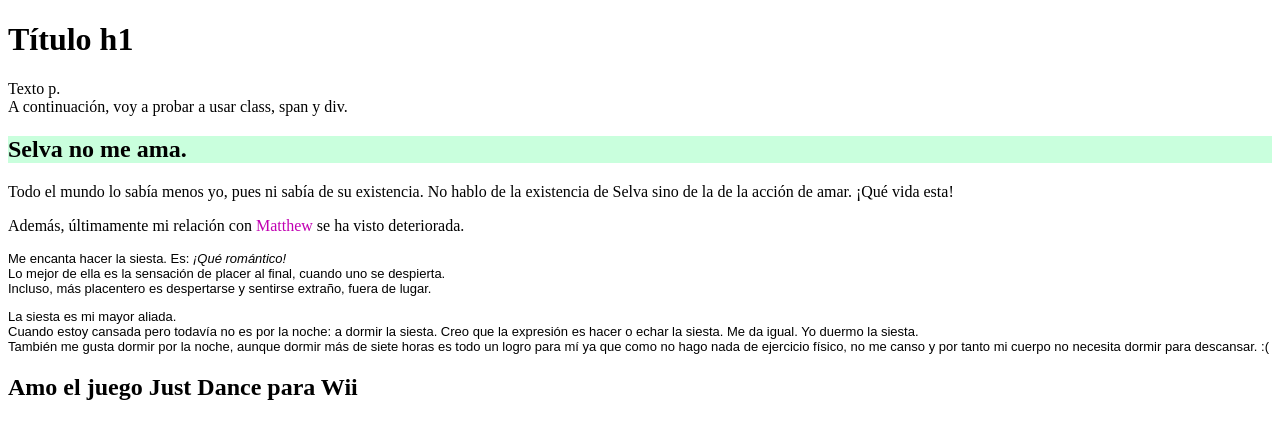
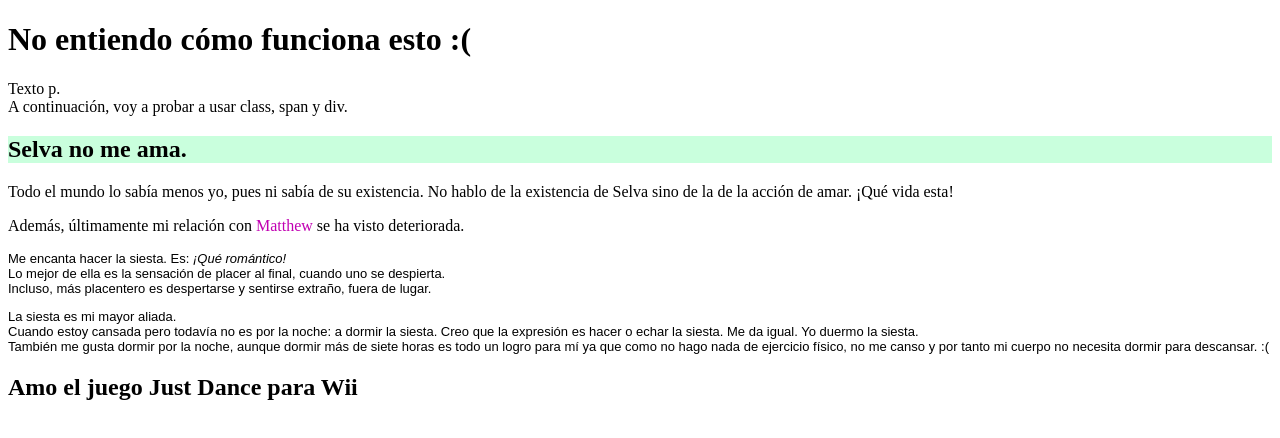
Before and after one commit to MisakiAnguera/hosting, a plain HTML site: page index.html in a window 1280 px wide. Drawn offline with Linux system fonts and the light colour scheme.

Commit message:
Update index.html

```diff
--- a/index.html
+++ b/index.html
@@ -24,7 +24,7 @@
       </style>
     </head>
     <body>
-      <h1>Título h1</h1>
+      <h1>No entiendo cómo funciona esto :(</h1>
       <p>Texto p. <br>
         A continuación, voy a probar a usar class, span y div.
       </p>
```
